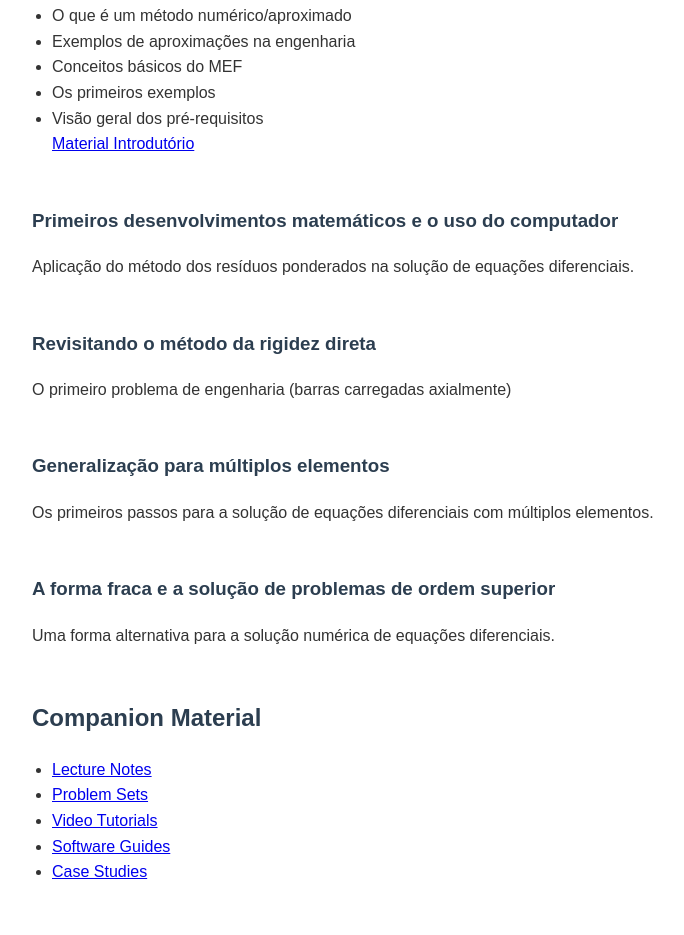
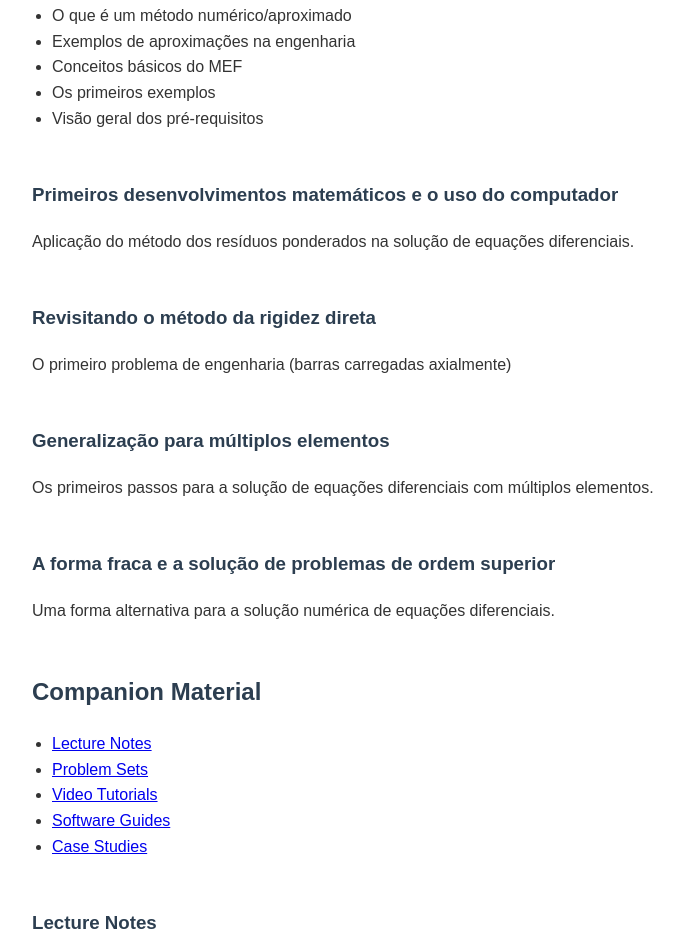
Before and after one commit to PM1980/Elementos-Finitos-1, a plain HTML site: page index.html in a window 1280 px wide. Shown: the part 1095-2030 px from the top of the page, without its empty margins (208-892 px from the left). Drawn offline with Linux system fonts and the light colour scheme.

Commit message:
Update index.html

```diff
--- a/index.html
+++ b/index.html
@@ -102,7 +102,6 @@
                     <li>Conceitos básicos do MEF</li>
                     <li>Os primeiros exemplos</li>
                     <li>Visão geral dos pré-requisitos</li>
-                    <a href="https://1drv.ms/b/s!Ajr7_nnFcX67iegXHtM5uwIx2Yy67w?e=bn9iVH">Material Introdutório</a>
                 </ul>
             </div>
         </section>
```
